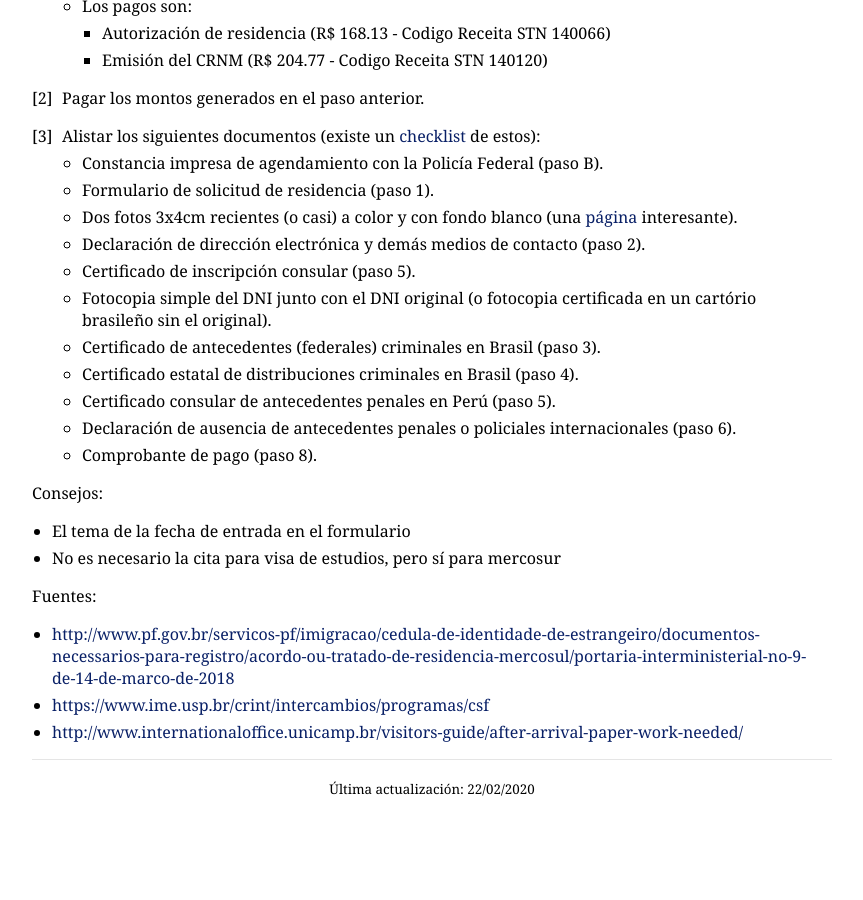
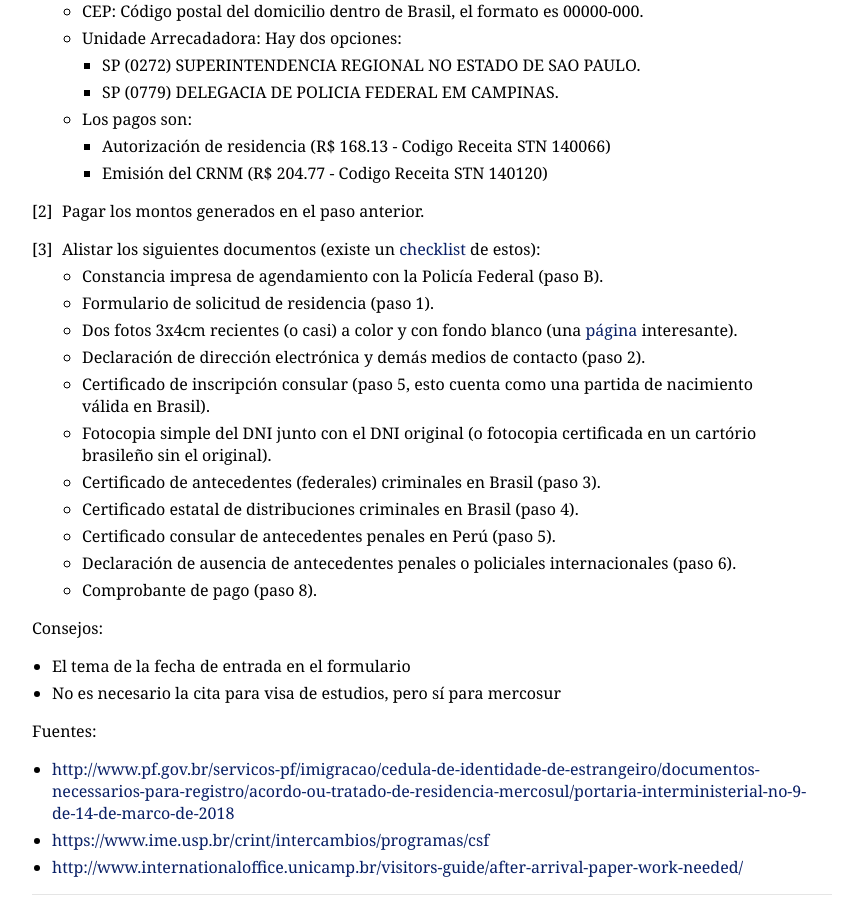
Before and after one commit to WozMit/wozmit.github.io, a Jekyll site: the page built from pages/sub/crnm.md, in a window 1280 px wide and 900 px high, scrolled down 2452 px. Shown: the whole window, without its empty margins (208-1071 px from the left). Built offline with Jekyll 4.4.1, drawn with Linux system fonts in a browser that asks for light colours; before the commit the page ends 3251 px from its top, so only the background shows below that; some of the changed text lies outside the part shown.

Commit message:
title added

```diff
--- a/pages/sub/crnm.md
+++ b/pages/sub/crnm.md
@@ -4,6 +4,8 @@
 permalink: /crnm
 footer: 'Última actualización: 22/02/2020'
 ---
+
+# Solicitud de autorización de residencia temporal con base en el tratado MERCOSUR
 
 Para permanecer en Brasil durante un largo periodo de tiempo (más de 90 días) es necesario obtener una autorización de residencia temporal (visa) o cruzar la frontera y volver a entrar antes de que el plazo de 90 días de turismo termine. Sin embargo, si de estudios se trata, la mayoría de las universidades brasileñas (si no todas) requieren que todos los alumnos extranjeros posean una visa de estudios o una autorización de residencia (temporal o permanente) para estudiar y obtener un grado en dicha universidad. El certificado que acredita que una persona tiene tal autorización es el CRNM (Carteira de Registro Nacional Migratório) y la inscripción en el Registro Nacional Migratorio (RNM). Las universidades solicitan el número de este último documento al momento de realizar la matrícula de un alumno extranjero.
 
@@ -74,7 +76,7 @@
 	* Formulario de solicitud de residencia (paso 1).
 	* Dos fotos 3x4cm recientes (o casi) a color y con fondo blanco (una [página](https://visafoto.com/zz_30x40_photo) interesante).
 	* Declaración de dirección electrónica y demás medios de contacto (paso 2).
-	* Certificado de inscripción consular (paso 5).
+	* Certificado de inscripción consular (paso 5, esto cuenta como una partida de nacimiento válida en Brasil).
 	* Fotocopia simple del DNI junto con el DNI original (o fotocopia certificada en un cartório brasileño sin el original).
 	* Certificado de antecedentes (federales) criminales en Brasil (paso 3).
 	* Certificado estatal de distribuciones criminales en Brasil (paso 4).
```
